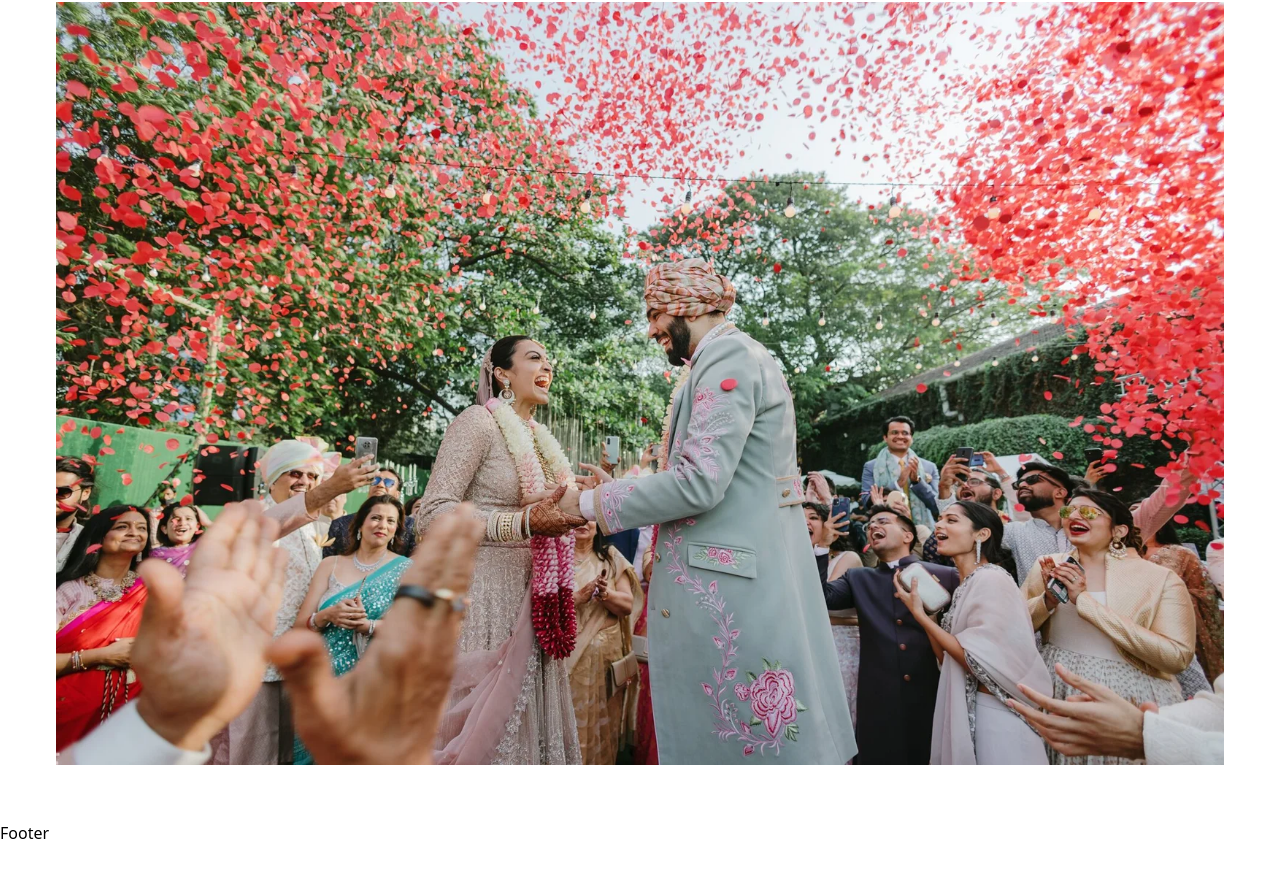
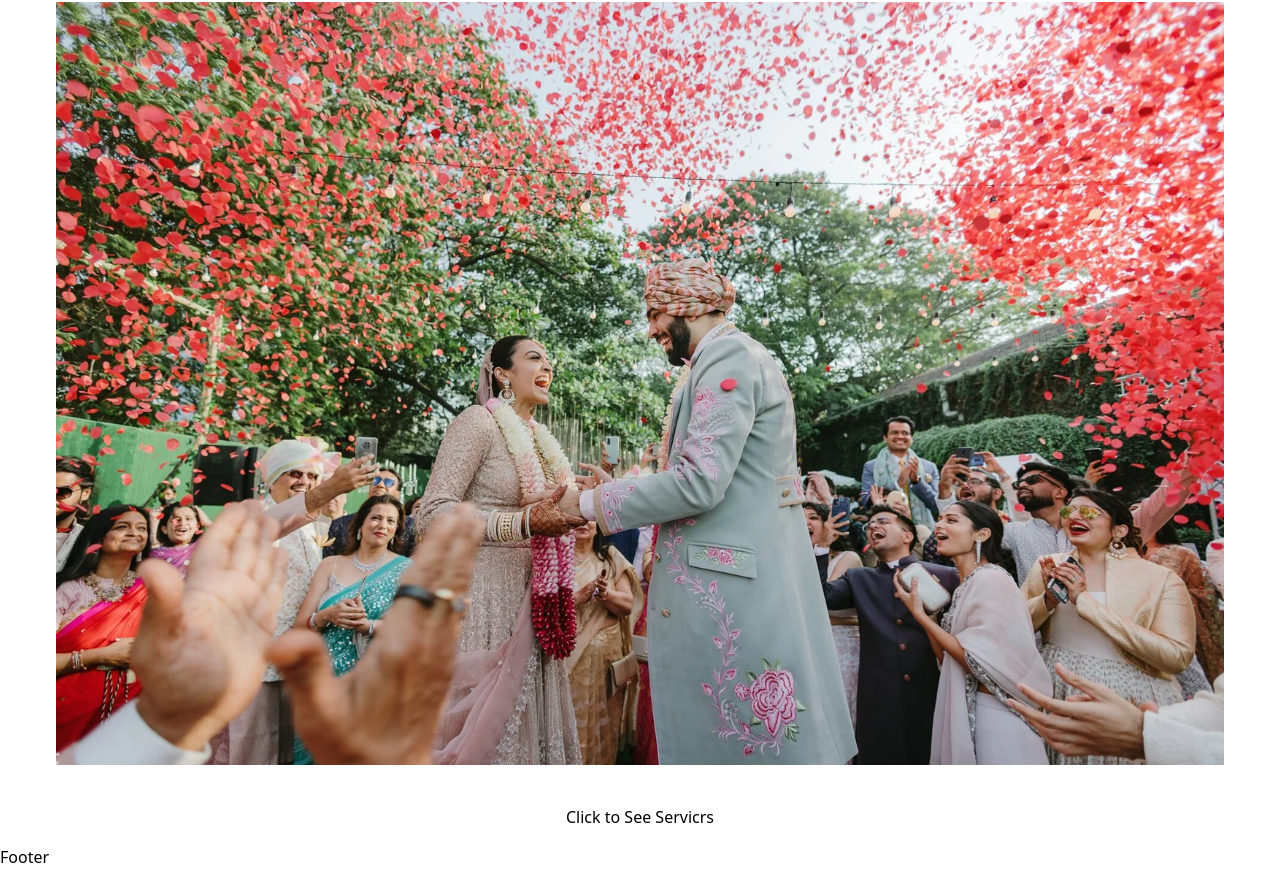
Before and after one commit to adityasinghchouhan1/Eventplanner-, a React (Vite) app in the folder Client/: page / in a window 1280 px wide. Shown: the part 954-1823 px from the top of the page. Before the commit the page ends 1799 px from the top, so only its background shows below. Built offline with nearby package versions, Linux system fonts and the light colour scheme.

Commit message:
import button in testimonial

```diff
--- a/Client/src/Components/Testimonial.jsx
+++ b/Client/src/Components/Testimonial.jsx
@@ -2,6 +2,7 @@ import React, { useEffect, useRef } from 'react'
 import img from '../../public/S2.webp'
 import { gsap } from 'gsap'
 import Heading from '../Resue/Heading'
+import Button from '../Resue/Button'
 const Testimonial = () => {
   const imgRef = useRef(null)
   useEffect(() => {
@@ -38,6 +39,7 @@ const Testimonial = () => {
             className=" object-fit-fill bg-center bg-cover"
           />
         </div>
+        <Button title={'Click to See Servicrs'} />
       </div>
     </>
   )
```
